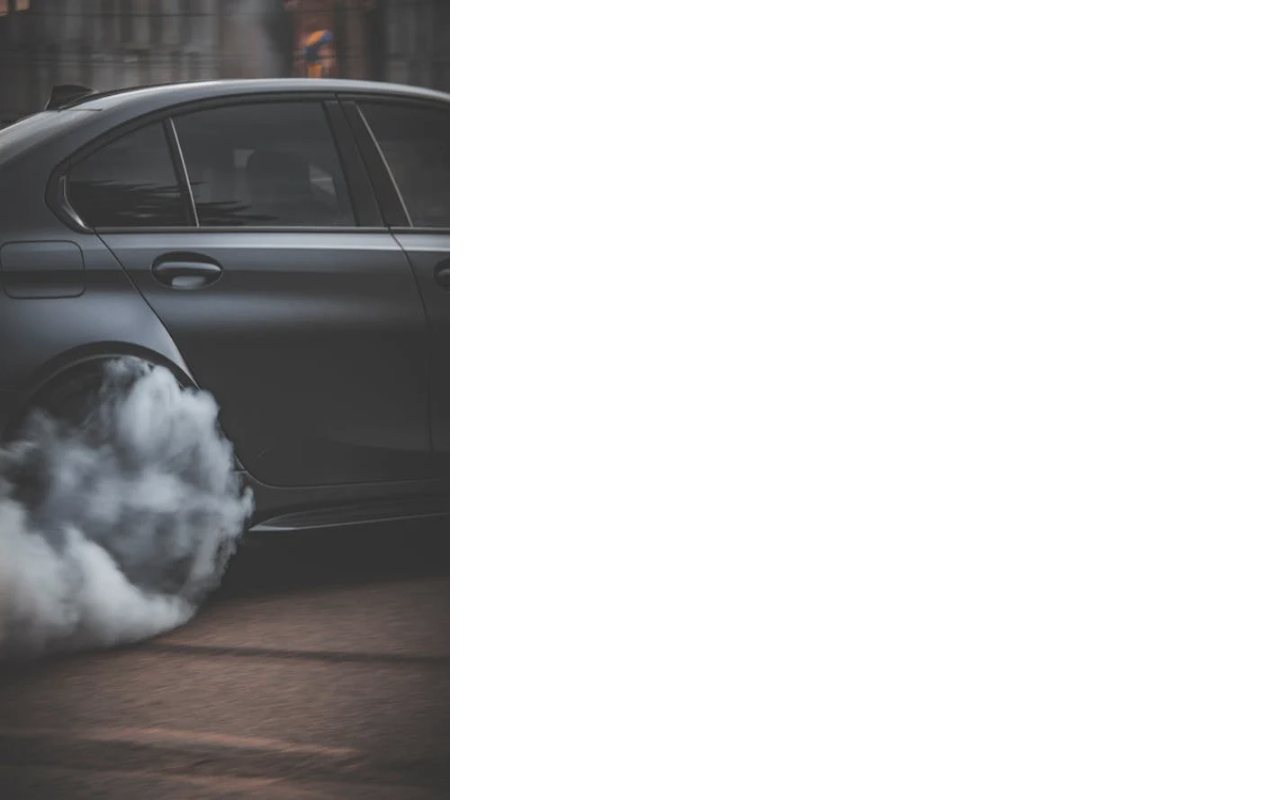
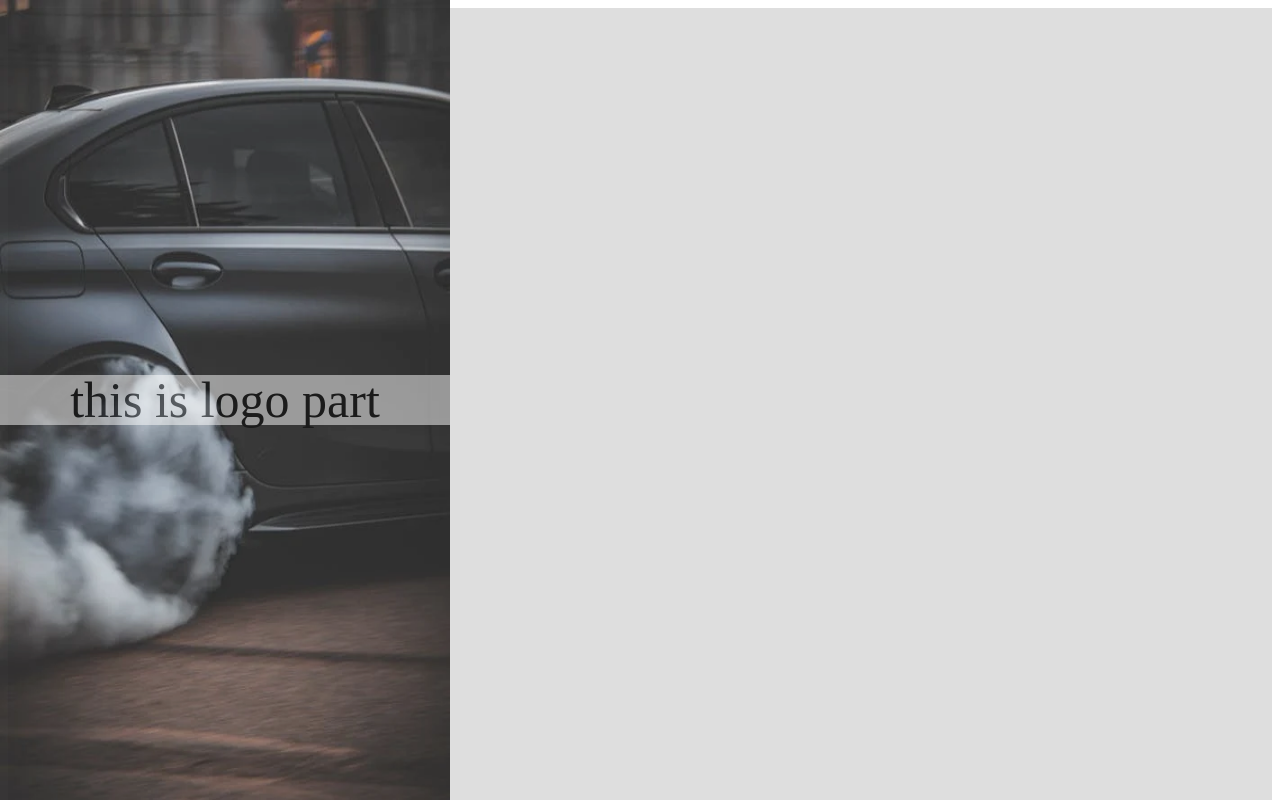
Before and after one commit to sanatan223/signup-form, a plain HTML site: page index.html in a window 1280 px wide. Shown: the top 800 px of the page. Drawn offline with Linux system fonts and the light colour scheme.

Commit message:
finished the logo part

```diff
--- a/index.html
+++ b/index.html
@@ -8,7 +8,10 @@
 </head>
 <body>
     <div class="page">
-        <img class="img" src="image.webp">
+        <div class="left-part">
+            <img class="img" src="image.webp">
+            <div class="logo-part">this is logo part</div>
+        </div>
     </div>
 </body>
 </html>
--- a/styles.css
+++ b/styles.css
@@ -1,5 +1,17 @@
 .page{
     background-color: rgb(222, 222, 222);
+    height: 1000px;
+}
+
+.left-part{
+    height: 100%;
+    width: 450px;
+    position: fixed;
+    top: 0px;
+    bottom: 0px;
+    left: 0px;
+    display: flex;
+    align-items: center;
 }
 
 .img{
@@ -11,3 +23,16 @@
     left: 0px;
     opacity: 0.9;
 }
+
+.logo-part{
+    display: flex;
+    align-items: center;
+    justify-content: center;
+    background-color: rgb(255, 255, 255);
+    width: 100%;
+    height: 50px;
+    opacity: 0.5;
+    z-index: 2;
+    color: black;
+    font-size: 50px;
+}
```
